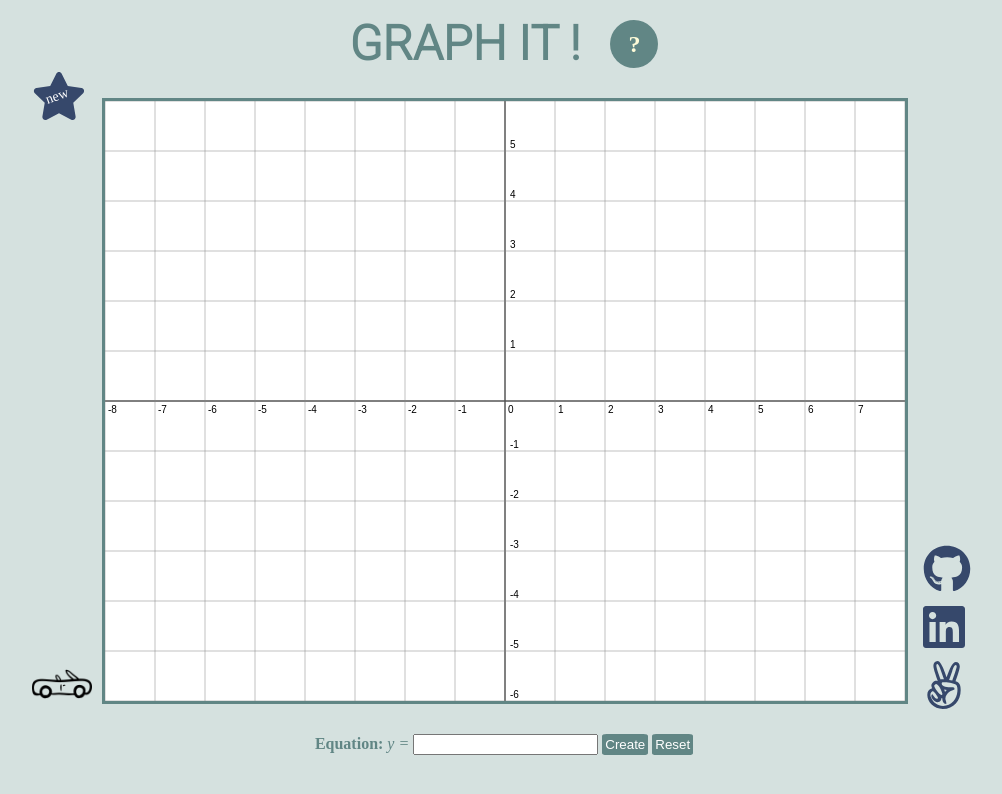
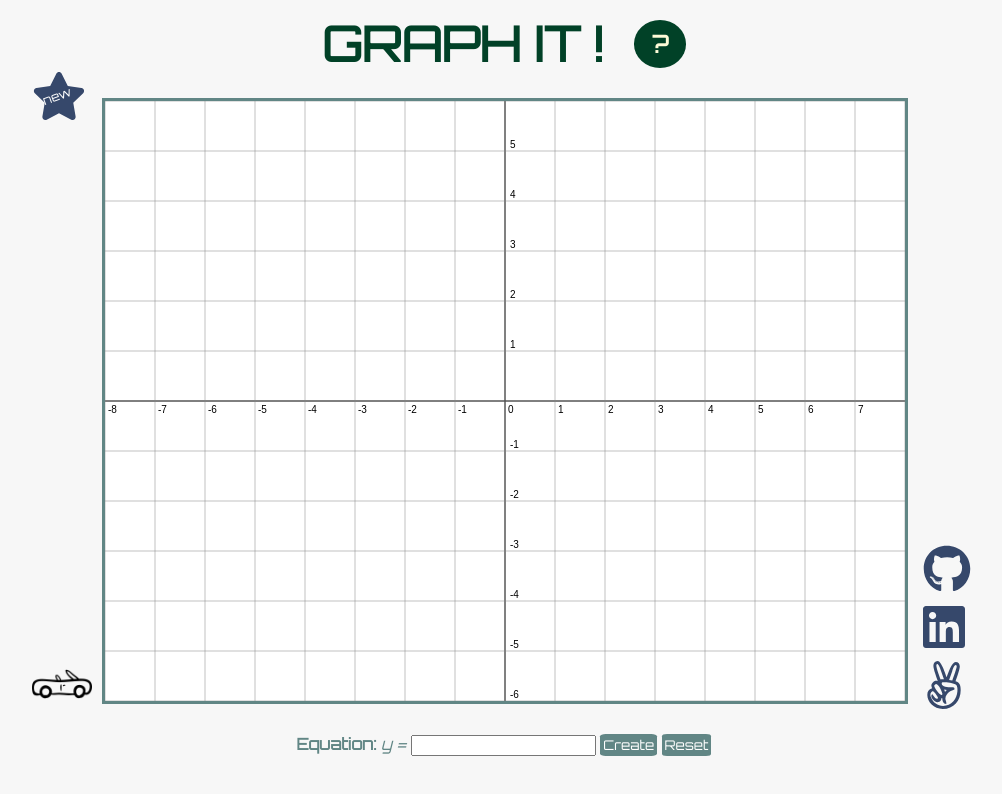
Before and after one commit to hansaem-kim/graph_it_project, a website built with webpack: page index.html in a window 1280 px wide. Shown: the whole page, without its empty margins (136-1138 px from the left). Built offline with nearby package versions, Linux system fonts and the light colour scheme.

Commit message:
added new styles

```diff
--- a/index.html
+++ b/index.html
@@ -10,7 +10,7 @@
     <link rel="stylesheet" href="./dist/main.css" />
     <script src="./dist/main.js"></script>
     <script src="https://unpkg.com/mathjs/lib/browser/math.js"></script>
-    <link href="https://fonts.googleapis.com/css2?family=Roboto:wght@300&display=swap" rel="stylesheet">
+    <link href="https://fonts.googleapis.com/css2?family=Orbitron&display=swap" rel="stylesheet">
 
     <title>Graph It</title>
     <link rel="shortcut icon" type="image/jpg" href="./src/images/graph_favicon.ico">
@@ -25,7 +25,7 @@
         <div class= "left-div">
             <span class="fa-layers fa-fw regen-star">
                 <i class="fas fa-star fa-3x" style="color:#36486b"></i>
-                <span class="fa-layers-text fa-inverse" data-fa-transform="shrink-30 rotate--200" style="margin-left: 15px;">new</span>
+                <span class="fa-layers-text fa-inverse" data-fa-transform="shrink-28 rotate--200" style="margin-left: 15px;">new</span>
             </span>
 
             <img id="car-img"
--- a/src/index.scss
+++ b/src/index.scss
@@ -1,12 +1,12 @@
 body {
     margin: 20px;
-    background-color: #d5e1df;
+    background-color: #F7F7F7;
+    font-family: 'Orbitron', sans-serif;
 }
 
 h1{
-    color: #618685;
+    color: #014127;
     font-size: 3rem;
-    font-family: 'Roboto', sans-serif;
     font-weight: bold;
 }
 
@@ -23,7 +23,7 @@ h1{
     margin-left: 30px;
     padding: 0px 18px;
     display: flex;
-    background-color: #618685;
+    background-color: #014127;
     border-radius: 50%;
     align-items: center;
 }
@@ -89,6 +89,7 @@ button {
     padding: 3px;
     border-radius: 10%;
     cursor: pointer;
+    font-family: 'Orbitron', sans-serif;
 }
 
 .regen-star {
```
Also changed, not shown: dist/main.css, dist/main.js, 1 other file.
